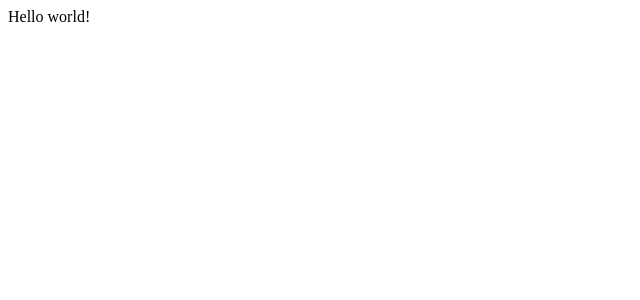
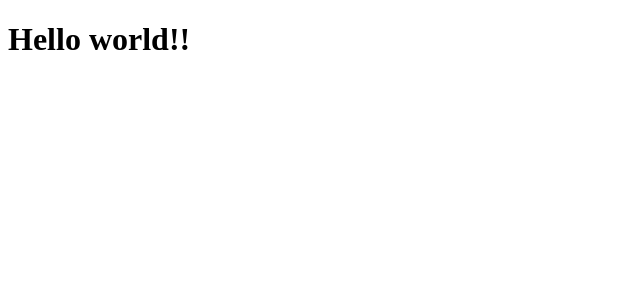
Before and after one commit to Wellington475/react-ninja, a React app: page / in a window 1280 px wide. Shown: the top 300 px of the page, without its empty margins (0-640 px from the left). Built offline with nearby package versions, Linux system fonts and the light colour scheme.

Commit message:
Implemented react-hot-loader

```diff
--- a/package.json
+++ b/package.json
@@ -25,6 +25,7 @@
   "homepage": "https://github.com/Wellington475/react-ninja#readme",
   "devDependencies": {
     "babel-core": "^6.10.4",
+    "babel-eslint": "^8.2.1",
     "babel-loader": "^6.2.4",
     "babel-preset-es2015": "^6.9.0",
     "babel-preset-react": "^6.11.1",
--- /dev/null
+++ b/src/containers/App.js
@@ -0,0 +1,11 @@
+import React from 'react';
+
+class App extends React.Component{
+  render(){
+    return (
+      <h1>Hello world!!</h1>
+    );
+  }
+}
+
+export default App;
--- a/src/index.js
+++ b/src/index.js
@@ -1,7 +1,19 @@
 import React from 'react';
 import ReactDOM from 'react-dom';
+import { AppContainer } from 'react-hot-loader';
 
-ReactDOM.render(
-  <div>Hello world!</div>,
-  document.querySelector('#app')
-);
+import App from './containers/App';
+
+const render = (Component) => {
+  ReactDOM.render(
+    <AppContainer>
+      <Component />
+    </AppContainer>,
+    document.querySelector('#app'),
+  );
+};
+
+render(App);
+
+if (module.hot)
+  module.hot.accept('./containers/App', () => render(App));
```
Also changed, not shown: 1 other file (tests, documents, lock files or other folders).
